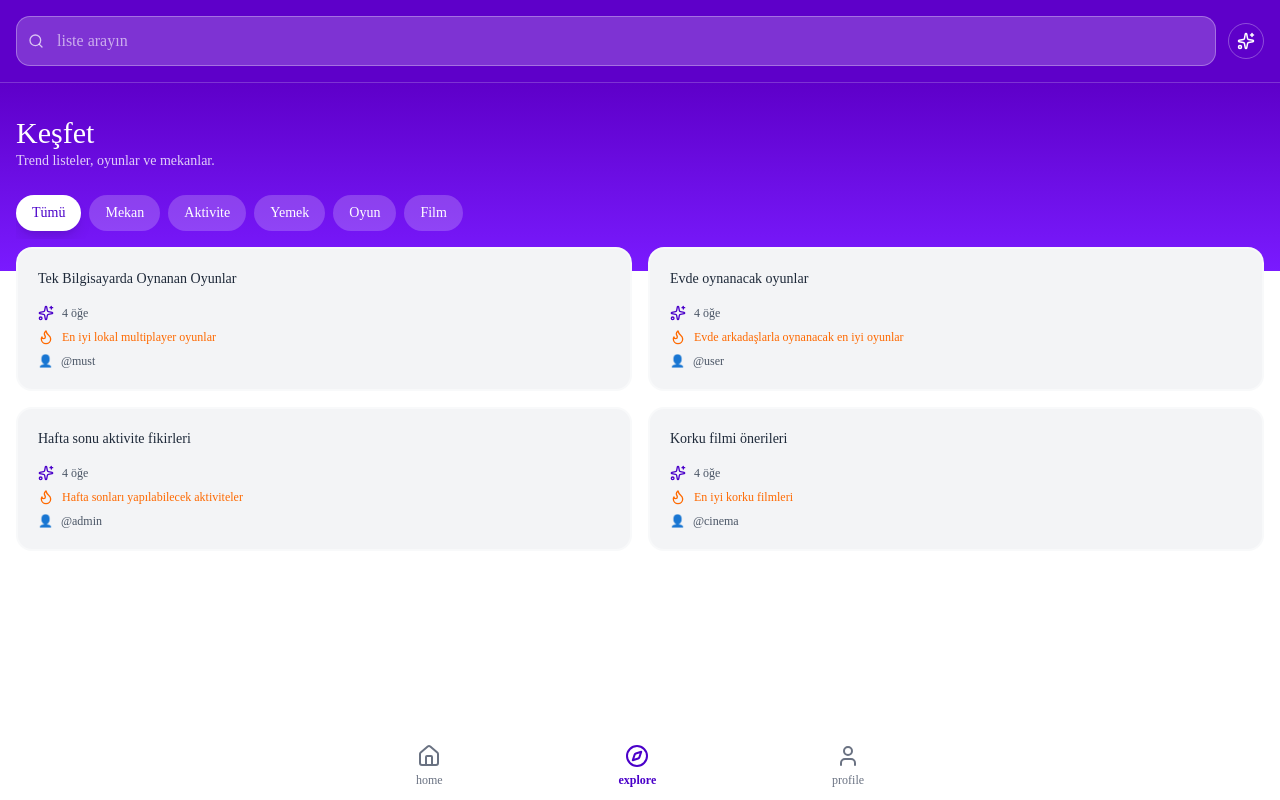
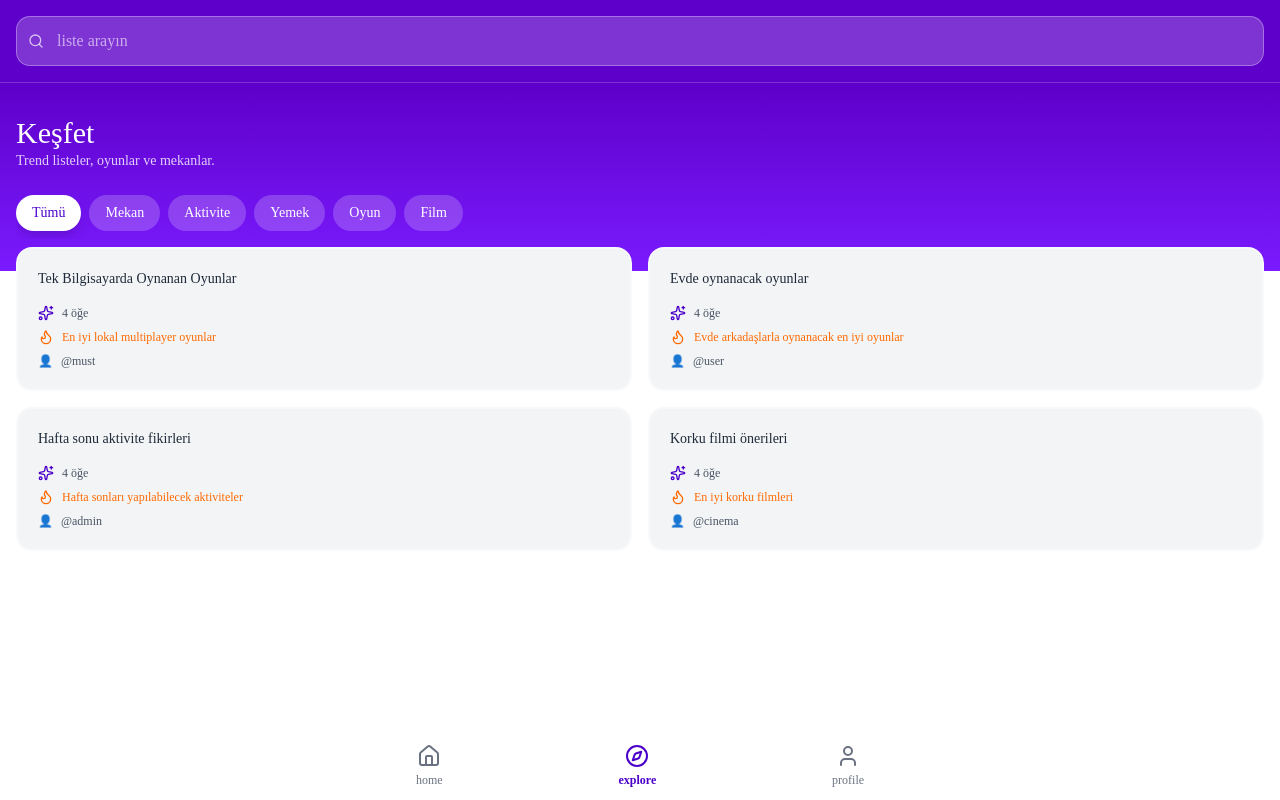
Before and after one commit to selimdilsadercan/togethr-frontend, a Next.js app: page /explore in a window 1280 px wide. Built offline with nearby package versions, Linux system fonts and the light colour scheme; a web font is replaced by a local one.

Commit message:
solved button issue

```diff
--- a/app/explore/page.tsx
+++ b/app/explore/page.tsx
@@ -67,9 +67,6 @@ export default function ExplorePage() {
               className="w-full rounded-xl bg-white/20 border border-white/30 text-white placeholder-white/60 pl-10 pr-4 py-3 outline-none"
             />
           </div>
-          <button className="rounded-full border border-white/30 p-2 text-white hover:bg-white/10 transition">
-            <Sparkles size={18} />
-          </button>
         </div>
 
         <div className="bg-gradient-to-b from-[#5e00c9] to-[#7a1aff] px-4 py-8 text-white">
--- a/app/home/page.tsx
+++ b/app/home/page.tsx
@@ -120,8 +120,7 @@ export default function HomePage() {
       <div className="min-h-screen bg-white pb-24 font-['Galindo']">
         <div className="bg-[#5e00c9] px-4 py-4 flex items-center gap-3 border-b border-white/20">
           <div className="flex-1">
-            <p className="text-xs text-white/70">Hoş geldin</p>
-            <h1 className="text-3xl text-white font-normal">{displayName}</h1>
+            <h1 className="text-3xl text-white font-normal">Welcome {displayName}</h1>
             {email && <p className="text-xs text-white/70 mt-1">{email}</p>}
           </div>
           <button
@@ -129,9 +128,6 @@ export default function HomePage() {
             className="rounded-full border border-white/30 p-2 text-white hover:bg-white/10 transition"
           >
             <LogOut size={18} />
-          </button>
-          <button className="rounded-full border border-white/30 p-2 text-white hover:bg-white/10 transition">
-            <Sparkles size={18} />
           </button>
         </div>
 
```
